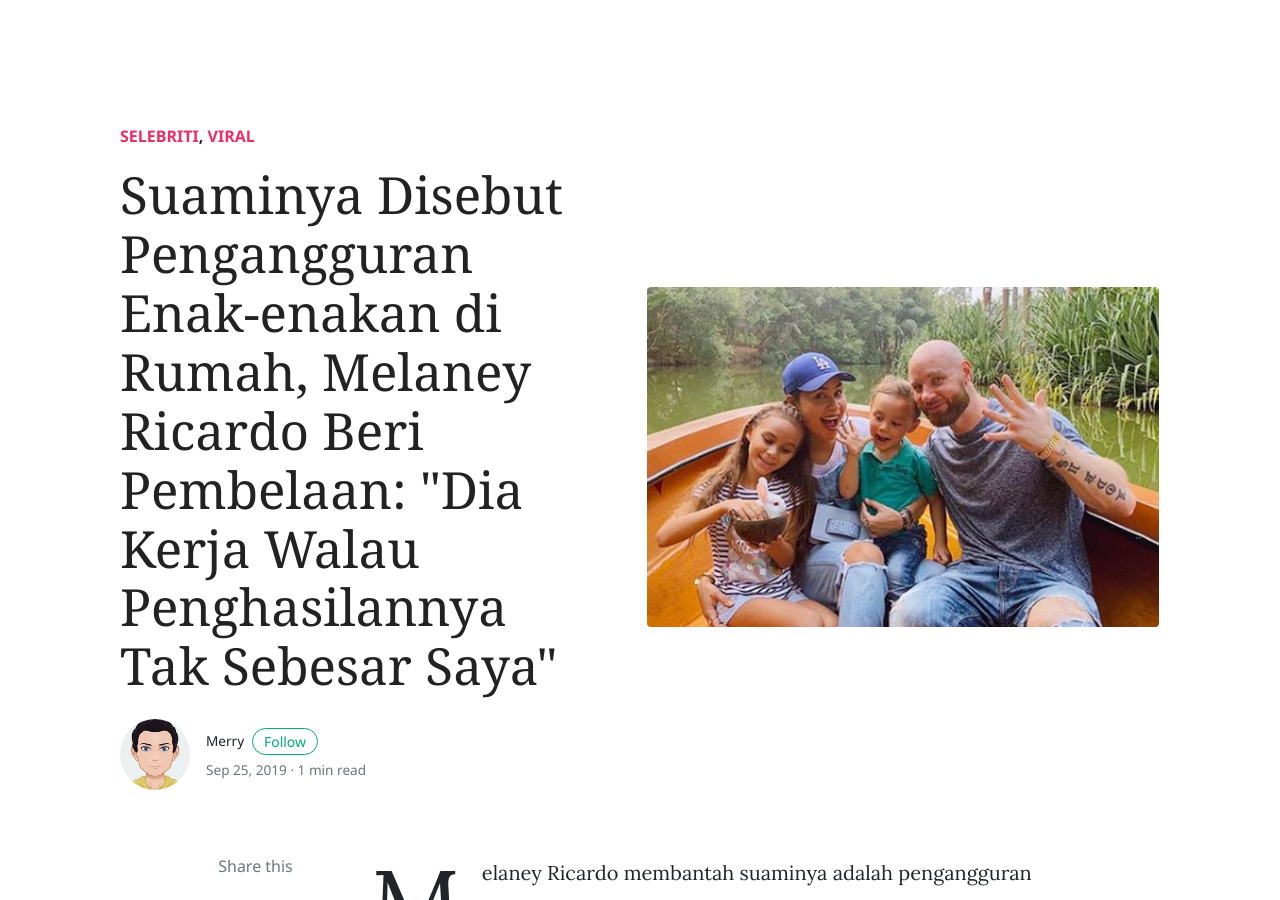
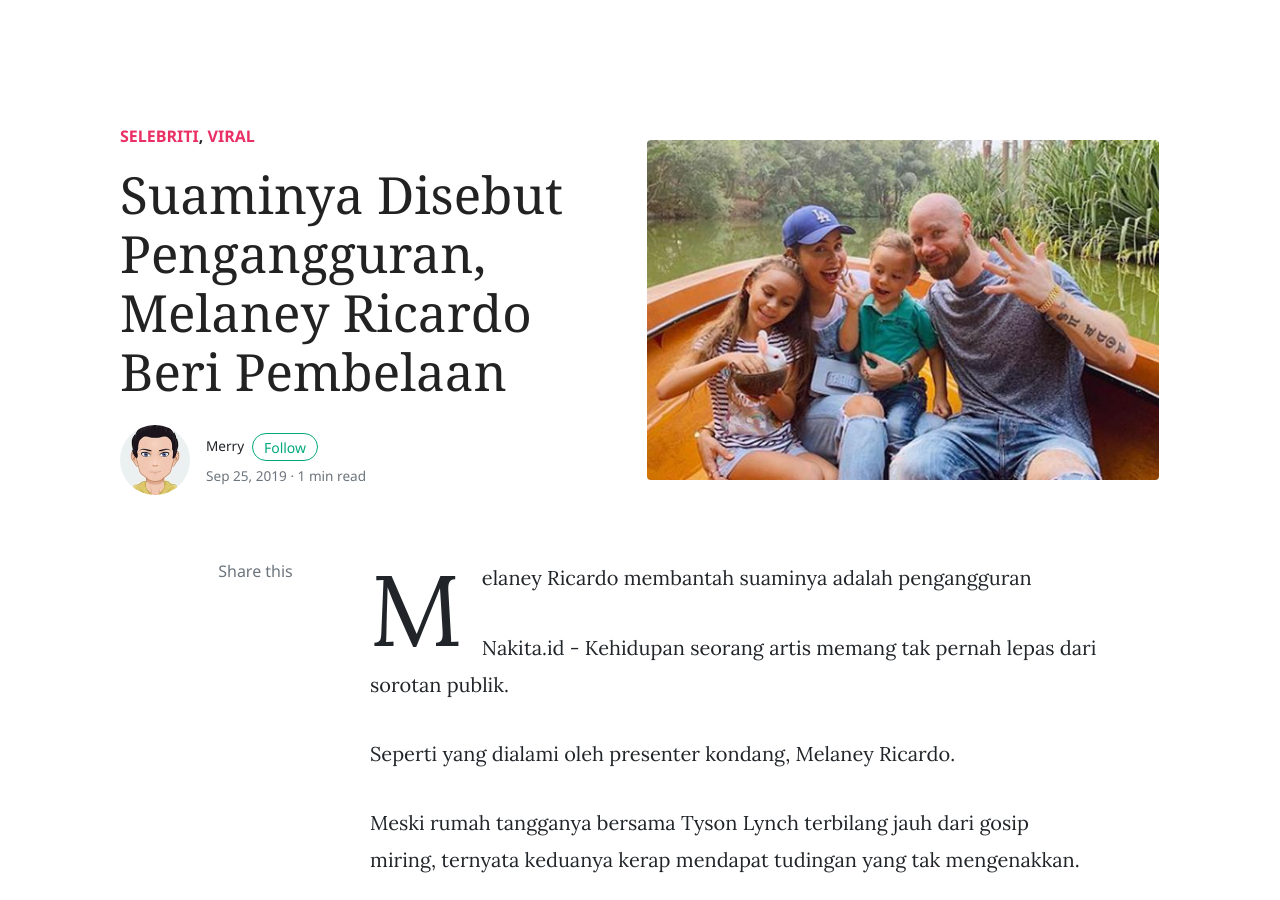
Before and after one commit to emmamery93/blog-1, a Jekyll site: the page built from _posts/2019-09-25-suaminya-disebut-pengangguran.md, in a window 1280 px wide and 900 px high. Built offline with Jekyll 4.4.1, drawn with Linux system fonts in a browser that asks for light colours; nearby versions of some CDN libraries; comment, search, counter and statistics services are not loaded.

Commit message:
Update posts “2019-09-25-suaminya-disebut-pengangguran”

```diff
--- a/_posts/2019-09-25-suaminya-disebut-pengangguran.md
+++ b/_posts/2019-09-25-suaminya-disebut-pengangguran.md
@@ -1,8 +1,6 @@
 ---
 layout: post
-title: >-
-  Suaminya Disebut Pengangguran Enak-enakan di Rumah, Melaney Ricardo Beri
-  Pembelaan: "Dia Kerja Walau Penghasilannya Tak Sebesar Saya"
+title: 'Suaminya Disebut Pengangguran, Melaney Ricardo Beri Pembelaan'
 image: /assets/images/suamimelani.jpg
 last_modified_date: 2019-09-25T12:57:00.871Z
 author: merry
```
